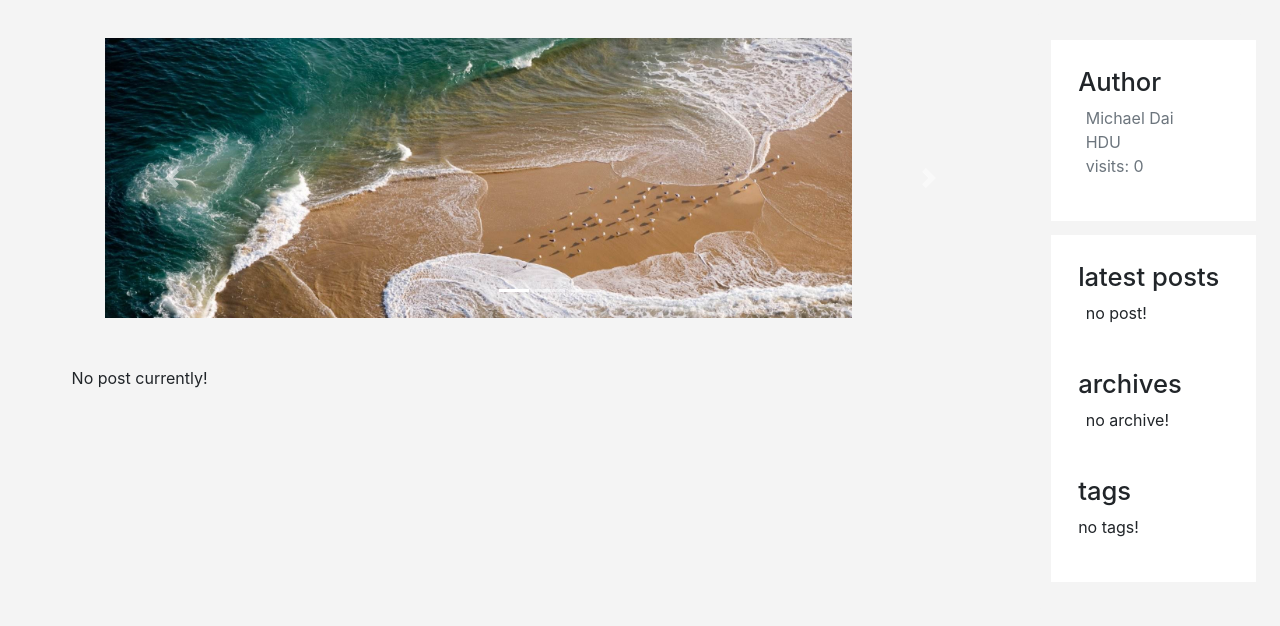
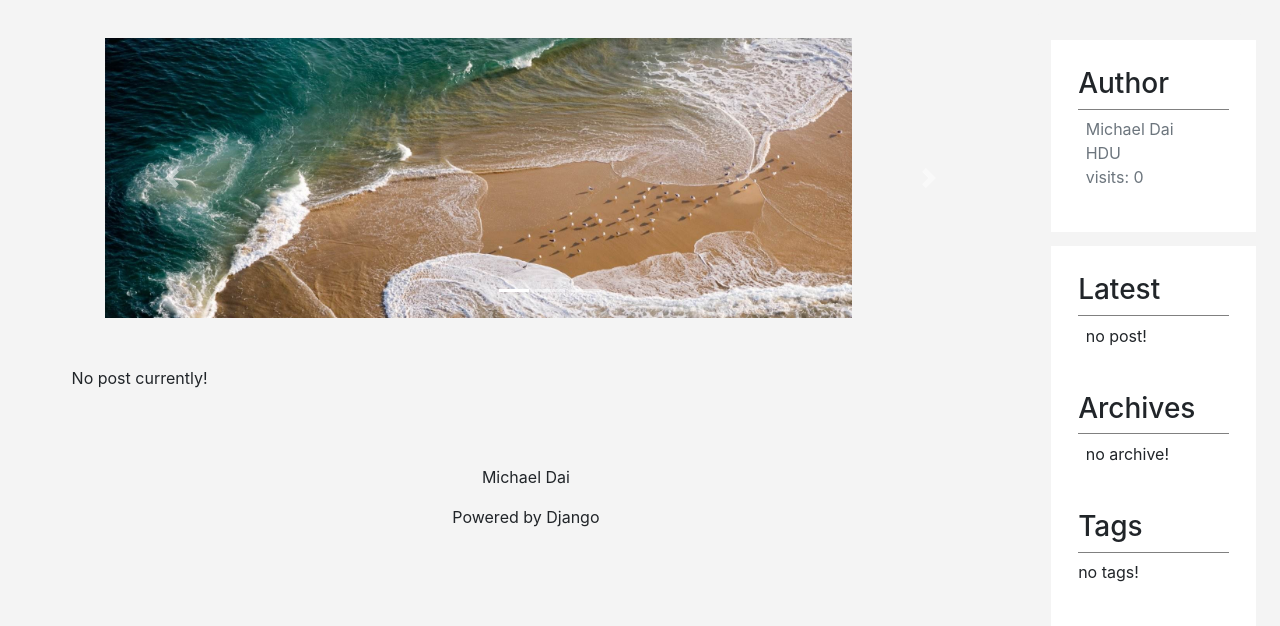
Before and after one commit to Mike-Dai/djangocoder, a Django app: page / in a window 1280 px wide. Shown: the part 47-673 px from the top of the page. Run offline with Django 3.2, Linux system fonts and the light colour scheme; data that the repository does not hold is empty; some libraries are stand-ins or nearby versions.

Commit message:
Add footer and split the widget title and content in sidebar

```diff
--- a/blog/static/styles/blog.css
+++ b/blog/static/styles/blog.css
@@ -57,6 +57,8 @@ body {
 }
 .widget-title {
 	font-size:2vw;
+	border-bottom: 1px solid gray;
+	margin-bottom: 5%;
 }
 .media {
 	background-color: white;
@@ -202,6 +204,14 @@ body {
 	width:650px;
 	height:200px;
 }
+.foot {
+	position:absolute;
+	bottom:0;
+	margin-top:6%;
+	width:1024px;
+	background-color: #343a40;
+	color: white;
+}
 #nav-left {
 	transform:scale(.8,1);
 }
--- a/blog/templates/blog/base.html
+++ b/blog/templates/blog/base.html
@@ -64,7 +64,9 @@
 		<div class="sidebar-container">
 			<div class="sidebar" align="left">
 				<div class="widget">
-					<h3 class="widget-title">Author</h3>
+					<div class="widget-title">
+						<h3>Author</h3>
+					</div>
 					<ul id="sidebar-author" style="padding-left:5%">
 						<li>Michael Dai</li>
 						<li>HDU</li>
@@ -75,7 +77,9 @@
 			</div>
 			<div class="sidebar" align="left">
 				<div class="widget widget-recent-posts" align="left">
-					<h3 class="widget-title">latest posts</h3>
+					<div class="widget-title">
+						<h3>Latest</h3>
+					</div>
 				    {% get_recent_posts as recent_post_list %}
 			    	<ul style="padding-left:5%">
 			    	{% for post in recent_post_list %}
@@ -88,7 +92,9 @@
 			  		</ul>
 				</div>
 				<div class="widget widget-archives" align="left">
-					<h3 class="widget-title">archives</h3>
+					<div class="widget-title">
+						<h3>Archives</h3>
+					</div>
 				    {% archives as date_list %}
 			    	<ul style="padding-left:5%">
 			    	{% for date in date_list %}
@@ -101,7 +107,9 @@
 			  		</ul>
 				</div>
 				<div class="widget widget-tags" align="left">
-					<h3 class="widget-title">tags</h3>
+					<div class="widget-title">
+						<h3>Tags</h3>
+					</div>
 				    {% tags as tag_list %}
 			    	<ul style="padding-left:0">
 			    	{% for tag in tag_list %}
@@ -122,7 +130,12 @@
 			{% block content %}
 			{% endblock %}
 		</div>
-
+		<footer class="container-fluid mt-4">
+			<div class="card-body text-center px-0 f-16">
+				<p>Michael Dai</p>
+				<p>Powered by Django</p>
+			</div>
+		</footer>
 	<script src="https://code.jquery.com/jquery-3.3.1.slim.min.js" integrity="sha384-q8i/X+965DzO0rT7abK41JStQIAqVgRVzpbzo5smXKp4YfRvH+8abtTE1Pi6jizo" crossorigin="anonymous"></script>
     <script src="https://cdnjs.cloudflare.com/ajax/libs/popper.js/1.14.6/umd/popper.min.js" integrity="sha384-wHAiFfRlMFy6i5SRaxvfOCifBUQy1xHdJ/yoi7FRNXMRBu5WHdZYu1hA6ZOblgut" crossorigin="anonymous"></script>
     <script src="https://stackpath.bootstrapcdn.com/bootstrap/4.2.1/js/bootstrap.min.js" integrity="sha384-B0UglyR+jN6CkvvICOB2joaf5I4l3gm9GU6Hc1og6Ls7i6U/mkkaduKaBhlAXv9k" crossorigin="anonymous"></script>
```
